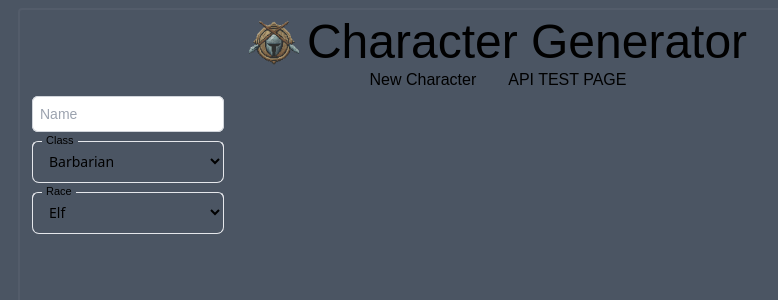
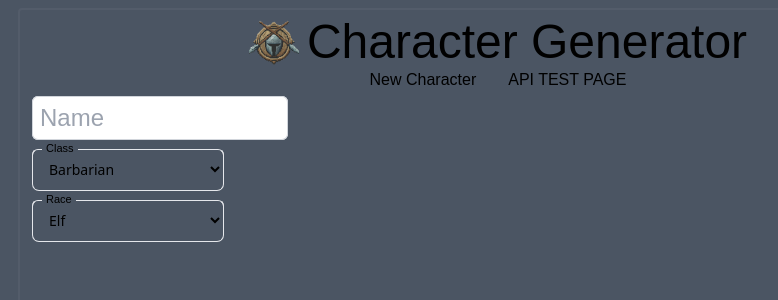
Before and after one commit to ashwillreid/char-gen, a Next.js app: page /NewCharacter in a window 1280 px wide. Shown: the top 300 px of the page, without its empty margins (142-920 px from the left). Built offline with nearby package versions, Linux system fonts and the light colour scheme; a web font is replaced by a local one.

Commit message:
fix color and size

```diff
--- a/src/components/Inputs/TextField.tsx
+++ b/src/components/Inputs/TextField.tsx
@@ -11,10 +11,10 @@ export default function TextField({
   onUpdate: Function;
 }>) {
   return (
-    <div className={`w-48 m-1 ${className ?? className}`}>
+    <div className={`w-64 m-1 ${className ?? className}`}>
       <input
         type="text"
-        className="block w-full rounded-md border-0 py-1.5 pl-2 pr-2 text-gray-900 ring-1 ring-inset ring-gray-300 placeholder:text-gray-400 focus:ring-2 focus:ring-inset focus:ring-gray-600 sm:text-sm sm:leading-6"
+        className="block text-2xl w-full rounded-md border-0 py-1.5 pl-2 pr-2 text-gray-600 ring-1 ring-inset ring-gray-300 placeholder:text-gray-400 focus:ring-2 focus:ring-inset focus:ring-gray-600"
         placeholder={placeholder}
         value={val}
         onChange={(e) => {
```
